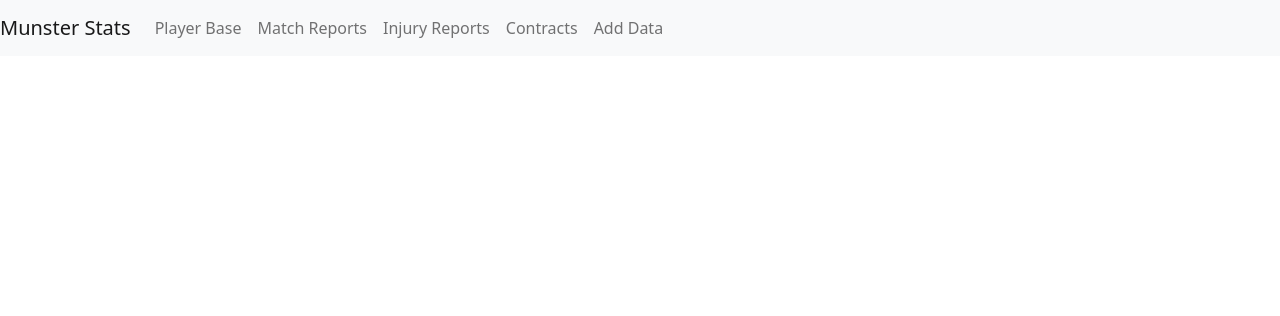
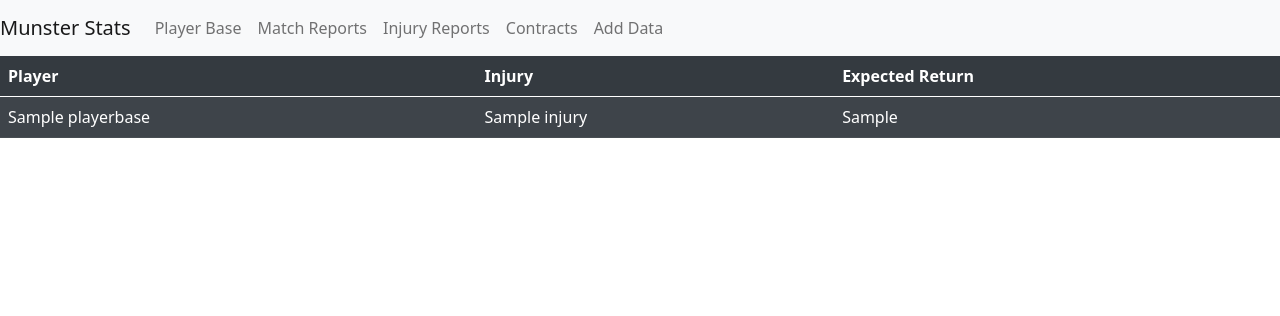
Before and after one commit to StephenJBall/final-project, a Flask app: page /injuryreports in a window 1280 px wide. Shown: the top 316 px of the page. Run offline with Flask 3, Linux system fonts and the light colour scheme; a database or web service that is not in the repository returns one stand-in record (values such as "Sample title"); some libraries are stand-ins or nearby versions.

Commit message:
Added injury reports function

```diff
--- a/app.py
+++ b/app.py
@@ -23,7 +23,8 @@ def index():
                            team.bench_21, team.bench_22, team.bench_23)
                            ORDER BY matchreports.date DESC LIMIT 1"""
                            % name)
-            return cursor.fetchall()[0][0]
+            result = cursor.fetchall()
+            return result[0][0]
         return render_template("playerbase.html", players=players, match=match)
 
 @app.route("/playerbase")
@@ -41,7 +42,8 @@ def playerbase():
                            team.bench_21, team.bench_22, team.bench_23)
                            ORDER BY matchreports.date DESC LIMIT 1"""
                            % name)
-            return cursor.fetchall()[0][0]
+            result = cursor.fetchall()
+            return result[0][0]
         return render_template("playerbase.html", players=players, match=match)
 
 @app.route("/matchreports")
@@ -58,10 +60,32 @@ def matchreports():
         matches = cursor.fetchall()
         return render_template("/matchreports.html", matches=matches)
 
-@app.route("/injuryreports")
+@app.route("/injuryreports", methods=["GET", "POST"])
 def injuryreports():
     if request.method == "GET":
-        return render_template("/injuryreports.html")
+        cursor.execute("""SELECT playerbase.name, injuryreports.injury, injuryreports.expected_return
+                       FROM playerbase
+                       INNER JOIN injuryreports ON injuryreports.player_id = playerbase.id""")
+        injuries = cursor.fetchall()
+        return render_template("/injuryreports.html", injuries=injuries)
+    if request.method == "POST":
+        cursor.execute("""SELECT playerbase.name, injuryreports.injury, injuryreports.expected_return
+                       FROM playerbase
+                       INNER JOIN injuryreports ON injuryreports.player_id = playerbase.id""")
+        injuries = cursor.fetchall()
+        player = request.form.get("injuredplayer")
+        cursor.execute("""SELECT id FROM playerbase WHERE name = '%s';""" % player)
+        id = cursor.fetchall()[0]
+        injury = request.form.get("injury")
+        expectedreturn = request.form.get("expectedreturn")
+        cursor.execute("""INSERT INTO injuryreports
+                       (player_id, injury, expected_return)
+                       VALUES (%s, %s, %s)
+                       """,
+                       (id, injury, expectedreturn))
+        conn.commit()
+        return render_template("/injuryreports.html", injuries=injuries)
+
 
 @app.route("/contracts", methods=["GET", "POST"])
 def contracts():
--- a/templates/injuryreports.html
+++ b/templates/injuryreports.html
@@ -5,5 +5,22 @@
 {% endblock %}
 
 {% block main %}
-
+    <table class="table table-striped table-dark">
+        <thead>
+        <tr>
+            <th scope="col">Player</th>
+            <th scope="col">Injury</th>
+            <th scope="col">Expected Return</th>
+        </tr>
+        </thead>
+        <tbody>
+            {% for injury in injuries %}
+        <tr>
+            <td>{{ injury[0] }}</td>
+            <td>{{ injury[1] }}</td>
+            <td>{{ injury[2] }}</td>
+        </tr>
+            {% endfor %}
+        </tbody>
+    </table>
 {% endblock %}
```
Also changed, not shown: templates/adddata.html (+31 -0 lines).
